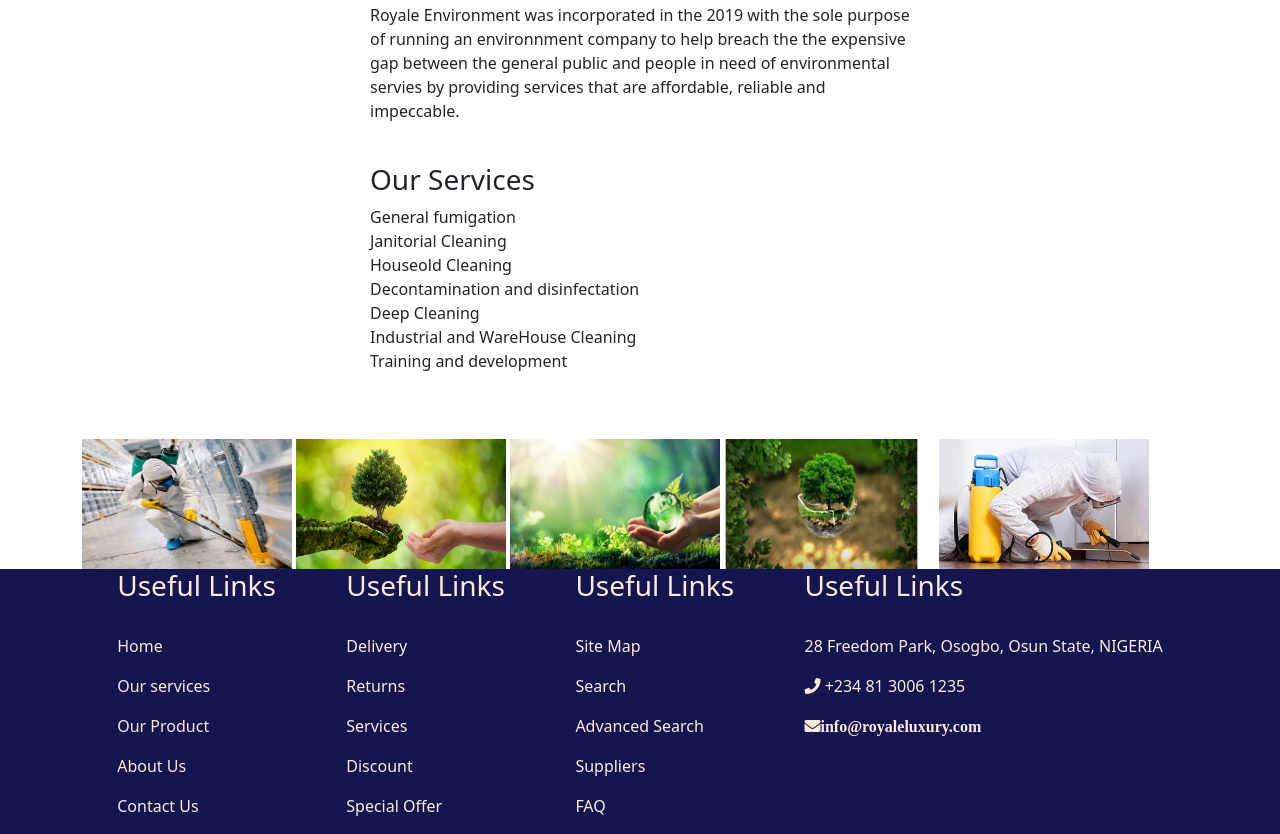
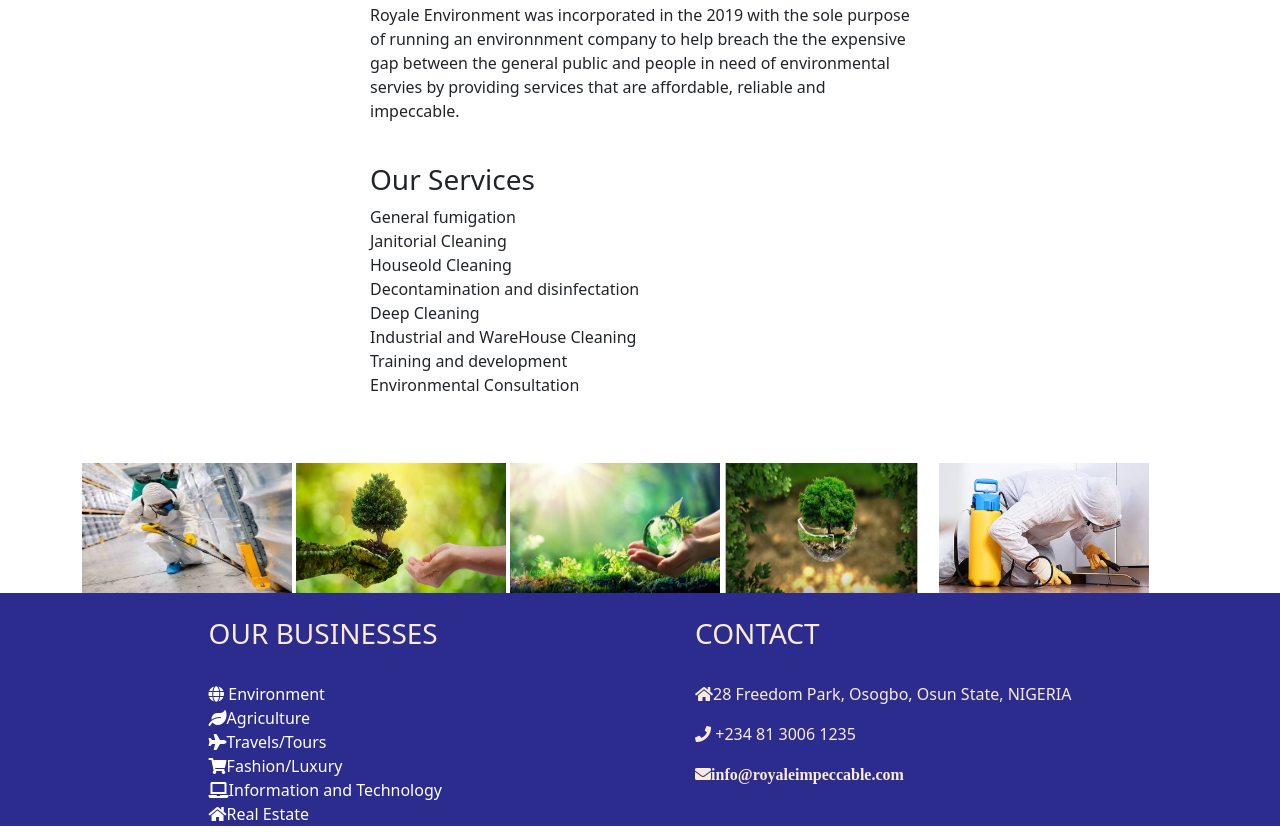
Before and after one commit to benadekunle/Royale-Impeccable, a plain HTML site: page environ.html in a window 1280 px wide. Shown: the part 591-1425 px from the top of the page. Drawn offline with nearby package versions, Linux system fonts and the light colour scheme.

Commit message:
index.html

```diff
--- a/environ.html
+++ b/environ.html
@@ -11,41 +11,39 @@
 <link rel="stylesheet" href="royale.css">
   </head>
 <body>
+  <!-- <section>
+    <div class="container mt-3">
+   <div class="col-sm-12">
+    <h1 class="display-3 text-center"> ROYALE ENVIRONMENT </h1>
+   </div>
+    </div>
+     </section> -->
   <nav class="navbar navbar-expand-sm navbar-dark bg-success sticky-top">
     <div class="container-fluid mt-3 col-sm-12">
 
-      <a class="navbar-brand" href="#">ROYALE</a>
+      <a class="navbar-brand" href="#">R E</a>
       <button class="navbar-toggler" type="button" data-bs-toggle="collapse" data-bs-target="#mynavbar">
         <span class="navbar-toggler-icon"></span>
       </button>
       <div class="collapse navbar-collapse" id="mynavbar">
         <ul class="navbar-nav me-auto">
           <li class="nav-item">
-            <a class="nav-link" href="#">HOME</a>
+            <a class="nav-link" href="index.html">HOME</a>
           </li>
           <li class="nav-item">
-            <a class="nav-link" href="#">ABOUT US</a>
-          </li>
-
-          <li class="nav-item dropdown">
-            <a class="nav-link dropdown-toggle" href="#" role="button" data-bs-toggle="dropdown">SUBSIDIARIES</a>
-            <ul class="dropdown-menu">
-              <li><a class="dropdown-item" href="environ.html">Environment</a></li>
-              <li><a class="dropdown-item" href="agri.html">Agriculture</a></li>
-              <li><a class="dropdown-item" href="travels.html">Travels / Tour</a></li>
-              <li><a class="dropdown-item" href="fash.html">Fashion / Luxury</a></li>
-              <li><a class="dropdown-item" href="IT.html">Information Technology</a></li>
-              <li><a class="dropdown-item" href="rel.html">Real Estate</a></li>
-            </ul>
+            <a class="nav-link" href="#about">ABOUT US</a>
           </li>
           <li class="nav-item">
-            <a class="nav-link" href="#">CONTACT</a>
+            <a class="nav-link" href="#services">SERVICES</a>
+          </li>
+          <li class="nav-item">
+            <a class="nav-link" href="#contact">CONTACT</a>
           </li>
           <li class="nav-item dropdown">
             <a class="nav-link dropdown-toggle" href="#" role="button" data-bs-toggle="dropdown">CAREER</a>
             <ul class="dropdown-menu">
-              <li><a class="dropdown-item" href="environ.html">Jobs</a></li>
-              <li><a class="dropdown-item" href="agri.html">Training</a></li>
+              <li><a class="dropdown-item" href="#">Jobs</a></li>
+              <li><a class="dropdown-item" href="#">Training</a></li>
             </ul>
           </li>
 
@@ -95,19 +93,19 @@
 
 
 
-<div class="container mt-3" style="padding: 50px 300px 50px 300px;">
-  <h1>
+<div class="container mt-3" style="padding: 50px 300px 50px 300px;" id="about">
+  <h1 class="text-center">
     ROYALE ENVIRONMENT
   </h1>
-<p>
+<p id="services">
   Royale Environment was incorporated in the 2019 with the sole purpose of running an environnment company to help breach the
 the expensive gap between the general public and people in need of environmental servies by providing services that are affordable, reliable
 and impeccable.
 </p>
 
 <br>
-<div>
-<h3>Our Services</h3>
+<div  >
+<h3 >Our Services</h3>
 <li>General fumigation</li>
 <li>Janitorial Cleaning</li>
 <li>Houseold Cleaning</li>
@@ -115,6 +113,7 @@ and impeccable.
 <li>Deep Cleaning</li>
 <li>Industrial and WareHouse Cleaning</li>
 <li>Training and development</li>
+<li>Environmental Consultation</li>
 </div>
 </div>
 <div class="container mt-3">
@@ -128,46 +127,30 @@ and impeccable.
 
 
 
-        <section style="background-color:rgb(21, 21, 80) ;">
+<section style="background-color:rgb(44, 44, 143) ;">
   <div class="container" style="display: flex;color: antiquewhite; justify-content: space-around;">
+
   <div>
-                <h3>Useful Links</h3> <br>
-                  <p>Home</p>
-                  <p>Our services</p>
-                  <p>Our Product</p>
-                  <p>About Us</p>
-                  <p>Contact Us</p>
+    <br>
+    <h3>OUR BUSINESSES</h3> <br>
+    <div class="foot">
+            <li><a href="environ.html"><i class="fas fa-globe"></i> Environment</a></li>
+           <li> <a href="agri.html"><i class="fas fa-leaf"></i>Agriculture</a></li>
+            <li><a href="travels.html"><i class="fas fa-plane"></i>Travels/Tours</a></li>
+              <li><a href="fash.html"><i class="fas fa-shopping-cart"></i>Fashion/Luxury</a></li>
+                <li><a href="IT.html"><i class="fas fa-laptop"></i>Information and Technology</a></li>
+                  <li><a href="rel.html"><i class="fas fa-home"></i>Real Estate</a>
           </div>
-            <div>
-
-              <h3>Useful Links</h3> <br>
-                      <p>Delivery</p>
-                      <p>Returns</p>
-                      <p>Services</p>
-                      <p>Discount</p>
-                      <p>Special Offer</p>
 
   </div>
   <div>
-
-              <h3>Useful Links</h3> <br>
-                      <p>Site Map</p>
-                      <p>Search</p>
-                      <p>Advanced Search</p>
-                      <p>Suppliers</p>
-                      <p>FAQ</p>
-
-
-            </div>
-            <div>
-
-                    <h3>Useful Links</h3> <br>
-                    <p>28 Freedom Park, Osogbo, Osun State, NIGERIA</p>
+      <br>
+          <h3 id="contact">CONTACT</h3> <br>
+          <p><i class="fas fa-home"></i>28 Freedom Park, Osogbo, Osun State, NIGERIA</p>
             <p><i class="fas fa-phone"></i> +234 81 3006 1235 </p>
-                      <p><i class="fas fa-envelope">info@royaleluxury.com</i></p>
+            <p><i class="fas fa-envelope">info@royaleimpeccable.com</i></p>
   </div>
   </div>
-
     </section>
     <script src="https://cdn.jsdelivr.net/npm/bootstrap@5.2.0/dist/js/bootstrap.bundle.min.js" integrity="sha384-A3rJD856KowSb7dwlZdYEkO39Gagi7vIsF0jrRAoQmDKKtQBHUuLZ9AsSv4jD4Xa" crossorigin="anonymous"></script>
 
```
Also changed, not shown: agri.html (+8 -1 lines), index.html (+18 -15 lines). Lines whose indentation alone changed are shown as unchanged.
